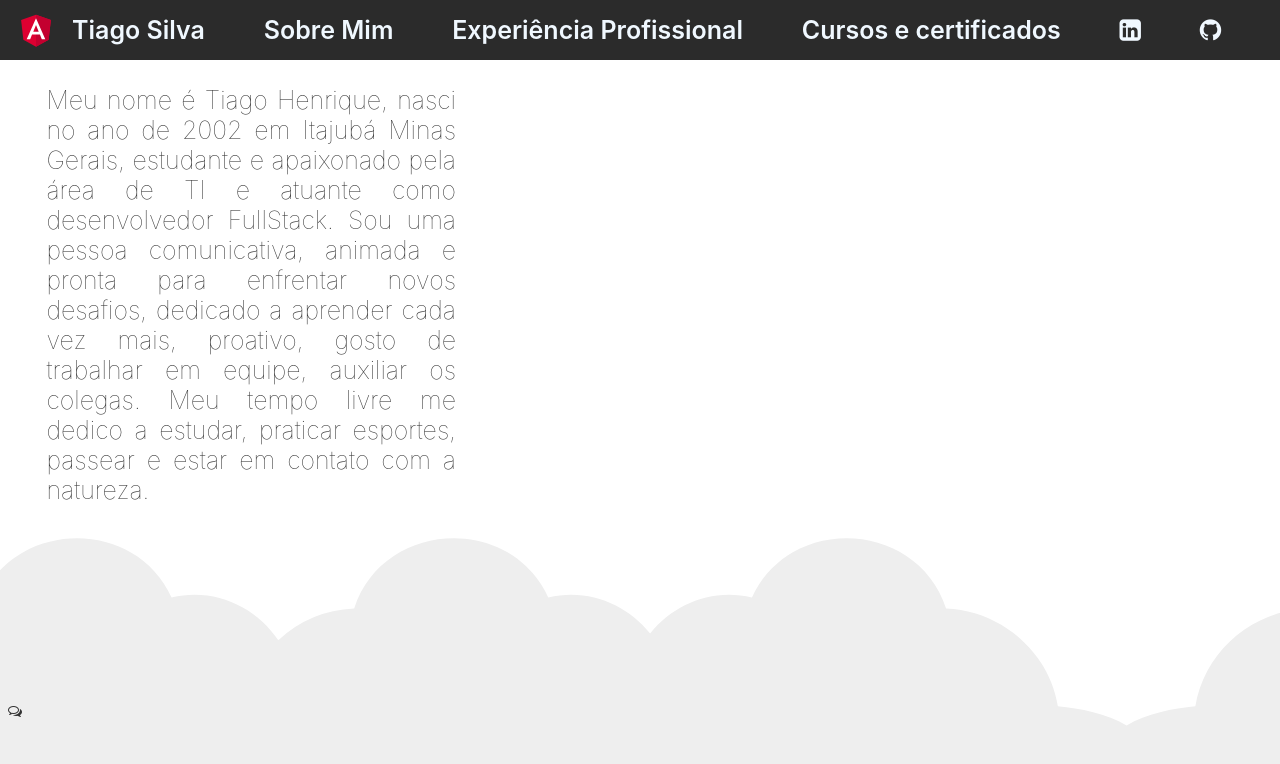
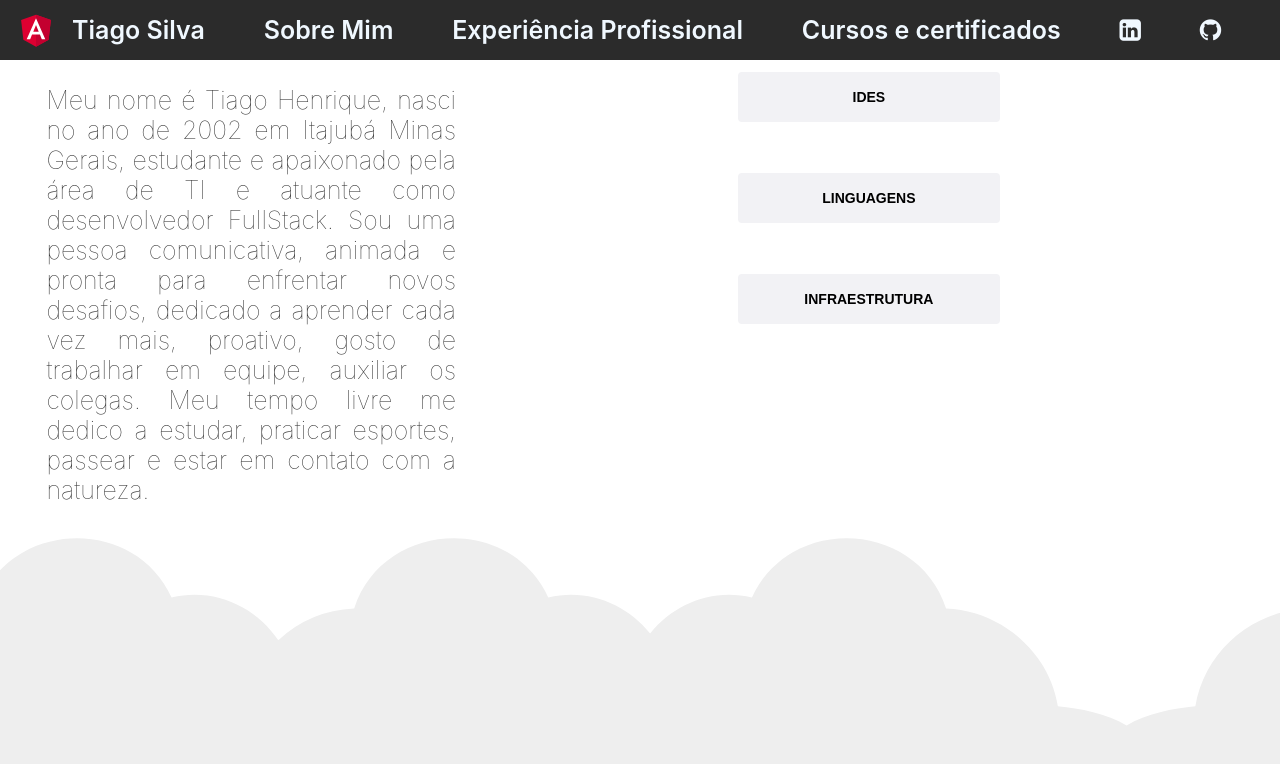
Before and after one commit to TiagoHSF/Tiago-Silva, an Angular app: page /sobre in a window 1280 px wide. Shown: the top 764 px of the page. Built offline with nearby package versions, Linux system fonts and the light colour scheme.

Commit message:
Sweet Alert, botoes e css

```diff
--- a/src/app/app.component.html
+++ b/src/app/app.component.html
@@ -22,7 +22,6 @@
       d="M2379.709,863.793c10-93-77-171-168-149-52-114-225-105-264,15-75,3-140,59-152,133-30,2.83-66.725,9.829-93.5,26.25-26.771-16.421-63.5-23.42-93.5-26.25-12-74-77-130-152-133-39-120-212-129-264-15-54.084-13.075-106.753,9.173-138.488,48.9-31.734-39.726-84.4-61.974-138.487-48.9-52-114-225-105-264,15a162.027,162.027,0,0,0-103.147,43.044c-30.633-45.365-87.1-72.091-145.206-58.044-52-114-225-105-264,15-75,3-140,59-152,133-53,5-127,23-130,83-2,42,35,72,70,86,49,20,106,18,157,5a165.625,165.625,0,0,0,120,0c47,94,178,113,251,33,61.112,8.015,113.854-5.72,150.492-29.764a165.62,165.62,0,0,0,110.861-3.236c47,94,178,113,251,33,31.385,4.116,60.563,2.495,86.487-3.311,25.924,5.806,55.1,7.427,86.488,3.311,73,80,204,61,251-33a165.625,165.625,0,0,0,120,0c51,13,108,15,157-5a147.188,147.188,0,0,0,33.5-18.694,147.217,147.217,0,0,0,33.5,18.694c49,20,106,18,157,5a165.625,165.625,0,0,0,120,0c47,94,178,113,251,33C2446.709,1093.793,2554.709,922.793,2379.709,863.793Z"
       transform="translate(142.69 -634.312)" fill="#eee" />
   </svg>
-  <i style="position:absolute; top: 88%;" class="fa fa-comments-o" aria-hidden="true"></i>
 
   <body>
   </body>
--- a/src/app/certificado/certificado.component.html
+++ b/src/app/certificado/certificado.component.html
@@ -1,9 +1,10 @@
-      <p style="margin-top: 0%;" class="texto-certificado" style="font-size: 50px; text-align: center; font-weight: bold;">CERTIFICAÇÕES!</p>
-    <div style="display: flex !important;">
-      <div class="img-container">
-          <img src="\assets\img\TYPESCRIPT.png"/>
-      </div>
-      <div class="img-container">
-        <img src="\assets\img\AWS.png"/>
-      </div>
+<p style="margin-top: 0%;" class="texto-certificado" style="font-size: 50px; text-align: center; font-weight: bold;">
+  CERTIFICAÇÕES!</p>
+<div style="display: flex !important;">
+  <div class="img-container">
+    <img src="\assets\img\TYPESCRIPT.png" />
   </div>
+  <div class="img-container">
+    <img src="\assets\img\AWS.png" />
+  </div>
+</div>
--- a/src/app/sobre-mim/sobre-mim.component.html
+++ b/src/app/sobre-mim/sobre-mim.component.html
@@ -1,3 +1,5 @@
+<script src="//cdn.jsdelivr.net/npm/sweetalert2@11"></script>
+
 <div>
     <body style="font-weight: 100;" class="card-container justificado texto-sobre">
       Meu nome é Tiago Henrique, nasci no ano de 2002 em Itajubá
@@ -6,3 +8,7 @@
       cada vez mais, proativo, gosto de trabalhar em equipe, auxiliar os colegas. Meu tempo livre me dedico
       a estudar, praticar esportes, passear e estar em contato com a natureza.
     <body>
+
+      <button class="botao-ide texto-interno-button" (click)="abrirModalIDE()"> IDES </button>
+      <button class="botao-linguagens texto-interno-button" (click)="abrirModalLinguagens()"> LINGUAGENS </button>
+      <button class="botao-aws texto-interno-button" (click)="abrirModalAws()"> INFRAESTRUTURA </button>
--- a/src/app/sobre-mim/sobre-mim.component.scss
+++ b/src/app/sobre-mim/sobre-mim.component.scss
@@ -14,3 +14,46 @@
     margin-left: 50% !important;
     margin-top: 10% !important;
 }*/
+
+.botao-ide {
+    position: absolute;
+    background-color: #f2f2f5;
+    border-radius: 4px;
+    width: 54%;
+    left: 150%;
+    top: 5%;
+    border: 2px;
+    height: 10%;
+}
+
+.botao-linguagens {
+    position: absolute;
+    background-color: #f2f2f5;
+    border-radius: 4px;
+    width: 54%;
+    left: 150%;
+    top: 25%;
+    border: 2px;
+    height: 10%;
+}
+
+.botao-aws {
+    position: absolute;
+    background-color: #f2f2f5;
+    border-radius: 4px;
+    width: 54%;
+    left: 150%;
+    top: 45%;
+    border: 2px;
+    height: 10%;
+}
+
+.texto-interno-button {
+    font-size: 14px;
+    font-weight: 600;
+}
+
+button:hover {
+    color: #ffffff;
+    background-color: #0e8d52;
+}
--- a/src/app/sobre-mim/sobre-mim.component.ts
+++ b/src/app/sobre-mim/sobre-mim.component.ts
@@ -1,5 +1,6 @@
 import { Component, OnInit } from '@angular/core';
-
+import Swal from 'sweetalert2'
+import 'sweetalert2/src/sweetalert2.scss'
 @Component({
   selector: 'app-sobre-mim',
   templateUrl: './sobre-mim.component.html',
@@ -11,4 +12,28 @@ export class SobreMimComponent implements OnInit {
 
   ngOnInit(): void {
   }
+
+  abrirModalIDE(){
+    Swal.fire({
+      title: "CONHECIMENTO EM IDES",
+      confirmButtonText: "Fechar",
+      text: "Visual Studio Code, IntelliJ, Eclipse"
+    })
+  }
+
+  abrirModalLinguagens(){
+    Swal.fire({
+      title: "LINGUAGENS DE PROGRAMAÇÃO",
+      confirmButtonText: "Fechar",
+      text: "TypeScript, Java, SQL"
+    })
+  }
+
+   abrirModalAws(){
+    Swal.fire({
+      title: "INFRAESTRUTURA",
+      confirmButtonText: "Fechar",
+      text: "EC2, S3, ELB, RDS, SQS, SNS, SES, REDIS"
+    })
+  }
 }
```
Also changed, not shown: src/app/certificado/certificado.component.scss (line endings or trailing spaces).
